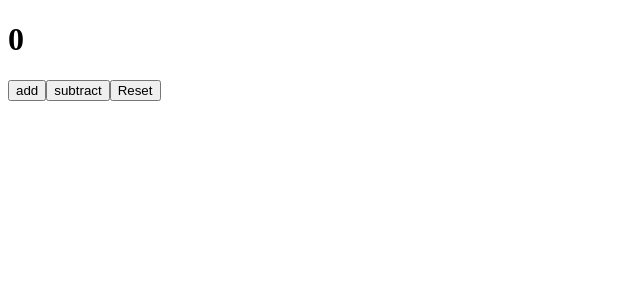
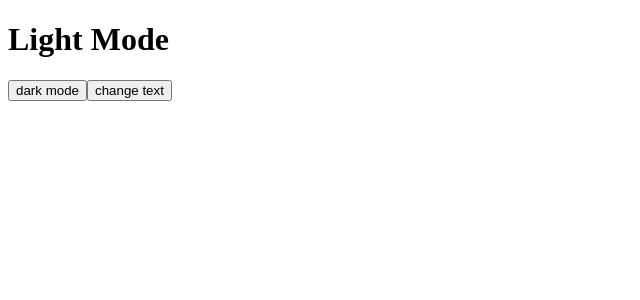
Before and after one commit to taresh2504/ReactJsbatch2, a React (Vite) app: page / in a window 1280 px wide. Shown: the top 300 px of the page, without its empty margins (0-640 px from the left). Built offline with nearby package versions, Linux system fonts and the light colour scheme.

Commit message:
changing bg color,button text,show hide using ternary operator

```diff
--- /dev/null
+++ b/src/Hook2.jsx
@@ -0,0 +1,18 @@
+import React from 'react'
+import { useState } from 'react'
+
+const Hook2 = () => {
+    let [dark,setdark] = useState(false)
+
+    let [show,setshow]=useState(false)
+  return (
+    <>
+      <h1 style={{backgroundColor:dark?"black":"white", color:dark?"white":"black"}}>{dark?"Dark mode":"Light Mode"}</h1>
+      <button onClick={()=>{setdark (!dark)}} >{dark?"light mode":"dark mode"}</button>
+      {show&&(<h1>Hello</h1>)}
+      <button onClick={()=>{setshow(!show)}}> change text</button>
+    </>
+  )
+}
+
+export default Hook2
--- a/src/Routing.jsx
+++ b/src/Routing.jsx
@@ -18,7 +18,6 @@ const Routing = () => {
           <Route path='Contact' element={<Contact />} />
           <Route path='Services' element={<Services />} />
           <Route path='*' element={<h1>page not found</h1>}/>
-
         </Route>
       </Routes>
     </>
--- a/src/main.jsx
+++ b/src/main.jsx
@@ -7,7 +7,8 @@ import './index.css'
 // import App from './Propscard.jsx'
 // import App from './Navbar'
 // import App from './Routing.jsx'
-import App from './Hook.jsx'
+// import App from './Hook.jsx'
+import App from './Hook2'
 import { BrowserRouter } from 'react-router-dom'
 
 
```
